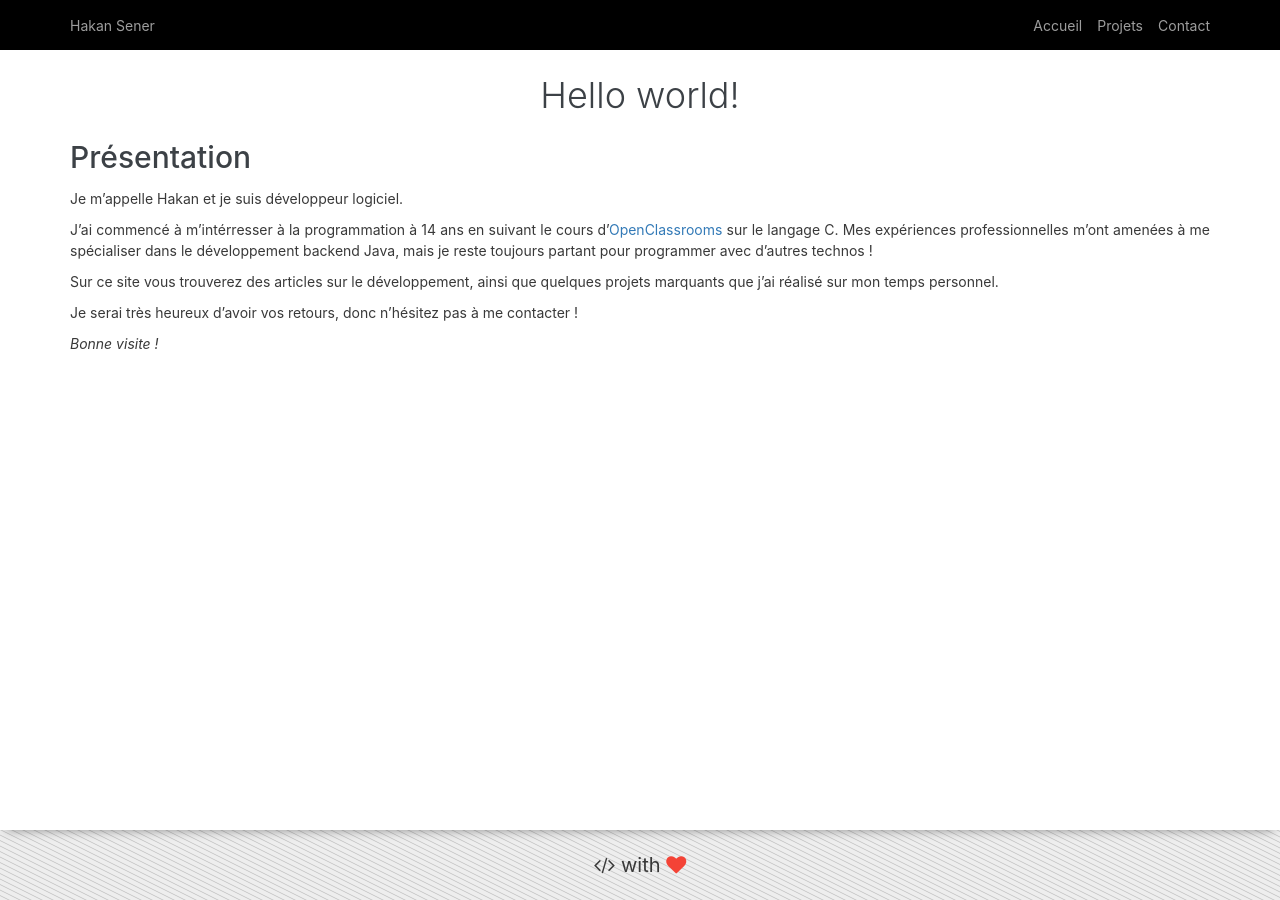
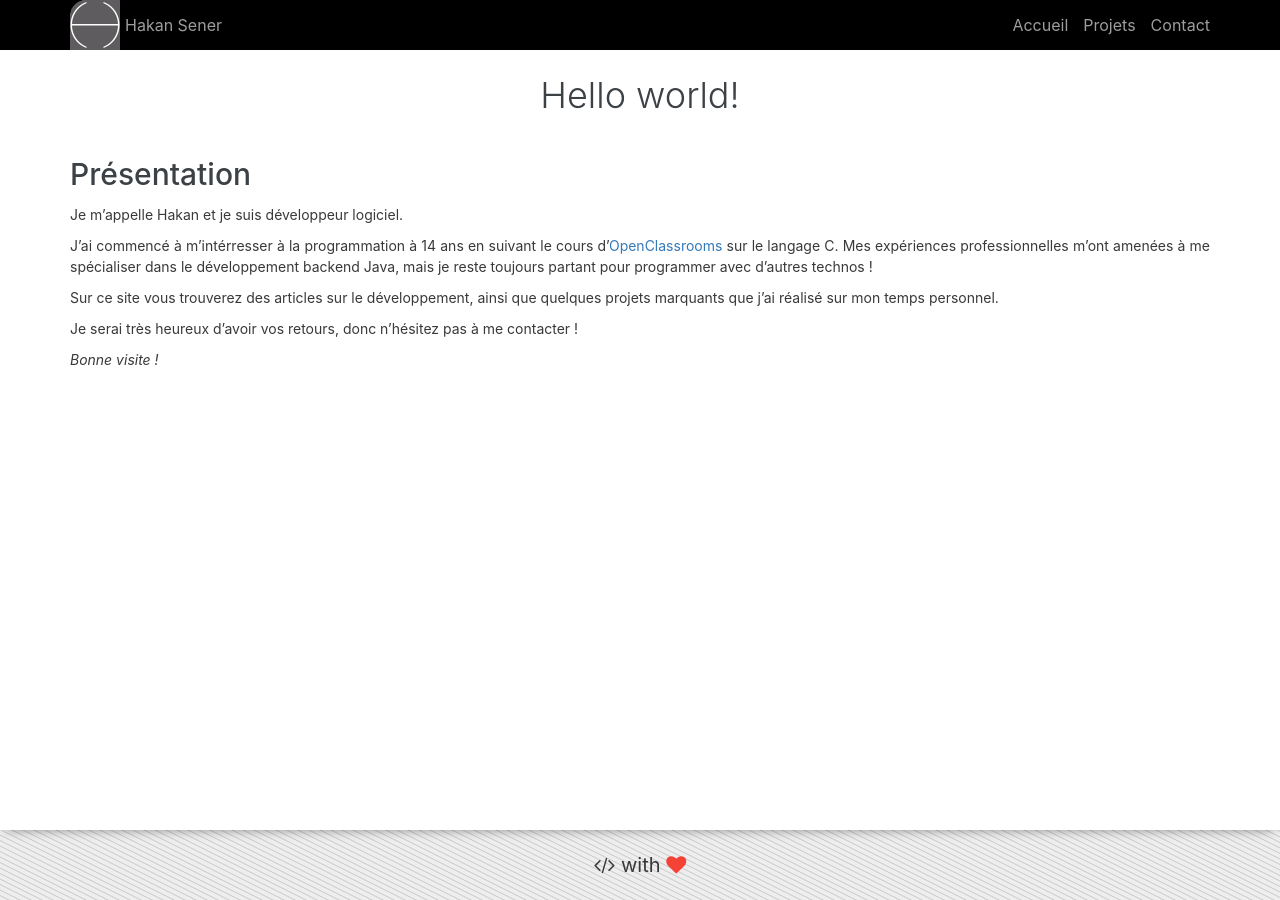
Before and after one commit to senerh/senerh.github.io, a Jekyll site: the page built from index.md, in a window 1280 px wide. Built offline with Jekyll 4.4.1, drawn with Linux system fonts in a browser that asks for light colours.

Commit message:
use nested css

```diff
--- a/_includes/navigation.html
+++ b/_includes/navigation.html
@@ -1,7 +1,10 @@
 <nav class="container">
-    <div class="hse-brand">
-        <a href="/">Hakan Sener</a>
-    </div>
+    <a href="/">
+        <div class="logo">
+            <img src="{{ "/assets/logo.png" | relative_url }}" alt="logo">
+            Hakan Sener
+        </div>
+    </a>
     <ul>
         {% for item in site.data.navigation %}
         <li {% if page.url== item.link %}class="active" {% endif %}>
--- a/_sass/base.scss
+++ b/_sass/base.scss
@@ -2,8 +2,8 @@
     margin: 0;
     padding-top: 50px;
     font-family: -apple-system, BlinkMacSystemFont, "Segoe UI", Roboto, Helvetica, Arial, sans-serif, "Apple Color Emoji", "Segoe UI Emoji", "Segoe UI Symbol";
-    font-size: 16px;
-    line-height: 1.5;
+    font-size: 14px;
+    line-height: 1.5em;
     color: #393939;
     background-color: white;
 }
@@ -21,7 +21,7 @@
     text-align: center;
     font-weight: 300;
     line-height: 1.2;
-    padding: 0.67em 0;
+    margin: 0.67em 0;
 }
 
 h2 {
@@ -40,14 +40,66 @@
     text-decoration: underline;
 }
 
+nav {
+    z-index: 20;
+    background-color: black;
+
+    position: fixed;
+    top: 0;
+    width: 100%;
+    height: 50px;
+
+    font-size: 16px;
+    line-height: 1.5em;
+
+    display: flex;
+    flex-direction: row;
+    align-items: center;
+    justify-content: space-between;
+    gap: 15px;
+
+    .logo {
+        display: flex;
+        align-items: center;
+        gap: 5px;
+        height: 50px;
+        img {
+            width: auto;
+            height: 100%;
+        }
+    }
+
+    a {
+        color: #9d9d9d;
+        text-decoration: none;
+    }
+
+    a:hover {
+        color: #fff;
+        text-decoration: none;
+    }
+
+    ul {
+        list-style-type: none;
+        margin: 0;
+        padding: 0;
+        display: flex;
+        flex-direction: row;
+        align-items: center;
+        height: 100%;
+        gap: 15px;
+    }
+}
+
 main {
-    z-index: 10;
+    z-index: 1;
     position: relative;
     width: 100%;
     min-height: calc(100vh - 120px);
     background: inherit;
     margin-bottom: 70px;
     box-shadow: 0 7px 10px -7px rgba(0, 0, 0, 0.41);
+    display: table;
 }
 
 p {
@@ -56,7 +108,7 @@
 }
 
 footer {
-    z-index: 1;
+    z-index: 0;
     position: fixed;
     left: 0;
     right: 0;
@@ -67,11 +119,12 @@
     text-align: center;
     width: 100%;
     background-image: url("../bg.png");
+
+    .fa-heart {
+        color: #f44336;
+    }
 }
 
-footer .fa-heart {
-    color: #f44336;
-}
 
 :root {
     --container-padding: 15px;
@@ -84,9 +137,6 @@
     width: 100%;
     padding-left: calc(50% - var(--container-width) / 2);
     padding-right: calc(50% - var(--container-width) / 2);
-
-    font-size: 14px;
-    line-height: 1.5em;
 }
 
 @media only screen and (max-width: 576px) {
@@ -97,7 +147,7 @@
 
 @media only screen and (min-width: 576px) {
     :root {
-        --container-width: calc(100% - var(--container-padding) * 2);
+        --container-width: 540px;
     }
 }
 
@@ -118,41 +168,3 @@
         --container-width: 1140px;
     }
 }
-
-nav {
-    z-index: 20;
-    background-color: black;
-
-    position: fixed;
-    top: 0;
-    width: 100%;
-    height: 50px;
-
-    display: flex;
-    flex-direction: row;
-    align-items: center;
-    justify-content: space-between;
-    gap: 15px;
-}
-
-nav a {
-    color: #9d9d9d;
-    text-decoration: none;
-}
-
-nav a:hover {
-    color: #fff;
-    text-decoration: none;
-}
-
-nav ul {
-  list-style-type: none;
-  margin: 0;
-  padding: 0;
-  display: flex;
-  flex-direction: row;
-  align-items: center;
-      height: 100%;
-        gap: 15px;
-
-}
--- a/_sass/project.scss
+++ b/_sass/project.scss
@@ -1,12 +1,12 @@
 .project {
+    padding-bottom: 20px;
     margin-bottom: 20px;
     border-bottom: 2px dotted #497DBA;
     display: grid;
     grid-template-columns: 1fr 1fr;
     gap: 1rem;
-}
 
-.project .tag {
+    .tag {
         display: inline-block;
         margin-top: 1px;
         padding: 3px;
@@ -14,16 +14,17 @@
         background-color: #0F243E;
     }
 
-.project .thumbnails {
+    .thumbnails {
         display: flex;
         gap: 1rem;
-}
 
-.project .thumbnails .thumbnail {
+        .thumbnail {
             flex: 1;
-}
 
-.project .thumbnails .thumbnail img {
+            img {
                 max-width: 100%;
                 height: auto;
             }
+        }
+    }
+}
```
Also changed, not shown: assets/logo.png (added). Lines whose indentation alone changed are shown as unchanged.
